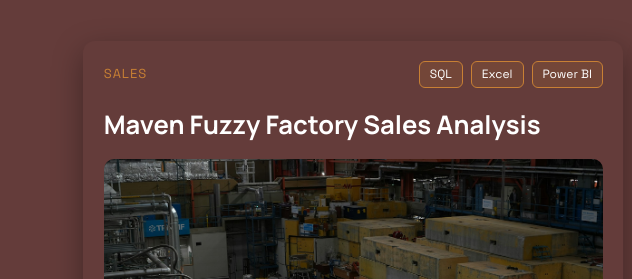
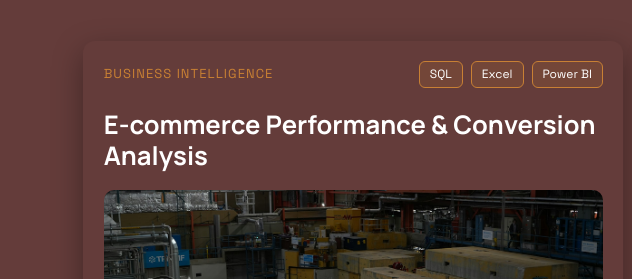
Before and after one commit to josephtheanalyst08/josephtheanalyst08.github.io, a plain HTML site: page projects.html in a window 1280 px wide. Shown: the part 431-710 px from the top of the page, 0-632 px from the left. Drawn offline with Linux system fonts and the light colour scheme.

Commit message:
Update projects.html

```diff
--- a/projects.html
+++ b/projects.html
@@ -109,7 +109,7 @@
         <article class="project-card reveal" data-category="excel powerbi sql">
           <!-- Top row: number / type on the left, tool tags on the right -->
           <div class="project-card__top">
-            <span class="project-card__label">Sales</span>
+            <span class="project-card__label">Business Intelligence</span>
             <ul class="project-card__tags">
               <li>SQL</li>
               <li>Excel</li>
@@ -117,7 +117,7 @@
             </ul>
           </div>
 
-          <h3>Maven Fuzzy Factory Sales Analysis</h3>
+          <h3>E-commerce Performance & Conversion Analysis</h3>
 
           <!-- Project image: 1200 x 675 px (16:9), saved in assets/images/ -->
           <img class="project-card__img" src="assets/images/Image_for_Maven_Fuzzy.png" alt="Describe the dashboard or chart" width="1200" height="675" loading="lazy">
```
